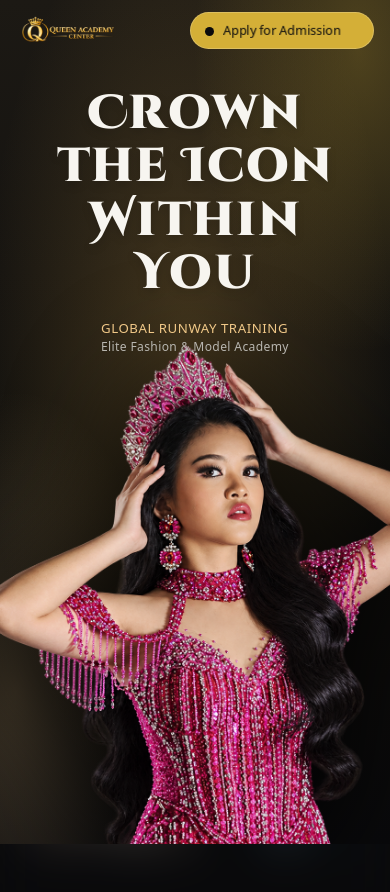
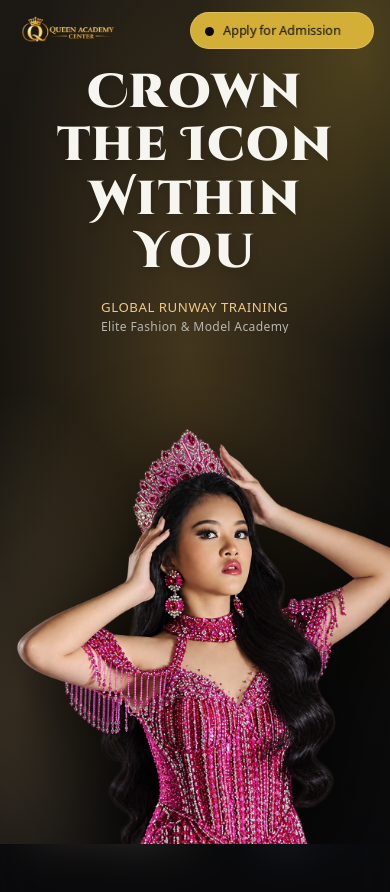
Before and after one commit to aenoshjoyofficial/Queen-Academy, a React (Vite) app in the folder apps/web/: page / in a window 390 px wide. Shown: the top 892 px of the page. Built offline with nearby package versions, Linux system fonts and the light colour scheme; a web font is replaced by a local one.

Commit message:
fix(hero): prevent title from overlapping model crown on mobile

```diff
--- a/apps/web/src/components/HeroSection.jsx
+++ b/apps/web/src/components/HeroSection.jsx
@@ -242,7 +242,7 @@
     <section ref={sectionRef} className="relative w-full h-[300vh]" id="hero">
       <div
         ref={heroContainerRef}
-        className="w-full h-screen sticky top-0 flex justify-between items-center hero-container px-[4vw] z-2 max-[1025px]:px-[5vw] max-[1025px]:items-start max-[1025px]:pt-[24vw] max-md:pt-[5.5rem] max-md:px-5 overflow-hidden"
+        className="w-full h-screen sticky top-0 flex justify-between items-center hero-container px-[4vw] z-2 max-[1025px]:px-[5vw] max-[1025px]:items-start max-[1025px]:pt-[24vw] max-md:pt-[4.2rem] max-md:px-5 overflow-hidden"
         style={{
           backgroundColor: "#0A0A0C",
           backgroundImage: `
@@ -281,13 +281,13 @@
 
         <div
           ref={heroMaskRef}
-          className="absolute bottom-0 left-1/2 -translate-x-1/2 h-[96vh] w-[78vw] max-w-[1060px] max-[1025px]:w-[85vw] max-[1025px]:h-[82vh] max-md:w-[130vw] max-md:h-[84vh] max-sm:w-[135vw] max-sm:h-[82vh] hero-av-img hero-mask-reveal opacity-0 pointer-events-none z-1"
+          className="absolute bottom-0 left-1/2 -translate-x-1/2 h-[96vh] w-[78vw] max-w-[1060px] max-[1025px]:w-[85vw] max-[1025px]:h-[82vh] max-md:w-[125vw] max-md:h-[68vh] max-sm:w-[130vw] max-sm:h-[66vh] hero-av-img hero-mask-reveal opacity-0 pointer-events-none z-1"
         >
           <div ref={heroImageWrapRef} className="w-full h-full flex items-end justify-center">
             <img
               src={heroImg}
               alt="Elena Voss in Motion"
-              className="w-full h-full object-contain object-bottom select-none pointer-events-none drop-shadow-[0_20px_45px_rgba(0,0,0,0.85)] max-md:scale-120 max-sm:scale-125 origin-bottom"
+              className="w-full h-full object-contain object-bottom select-none pointer-events-none drop-shadow-[0_20px_45px_rgba(0,0,0,0.85)] max-md:scale-105 max-sm:scale-108 origin-bottom"
               draggable={false}
               loading="eager"
             />
```
